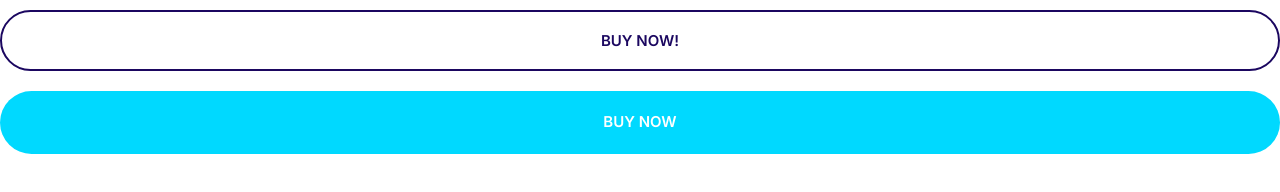
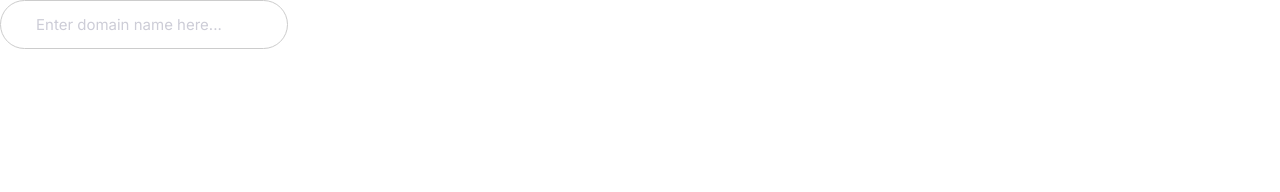
Before and after one commit to uterzic/moshifywebsite, a plain HTML site: page index.html in a window 1280 px wide. Drawn offline with Linux system fonts and the light colour scheme.

Commit message:
Defined input element look

```diff
--- a/css/styles.css
+++ b/css/styles.css
@@ -239,3 +239,24 @@ a {
         font-size: 1.5rem;
     }
 }
+
+/* Inputs */
+.input {
+    padding: 1.5rem 3.5rem;
+    border: 1px solid #ccc;
+    border-radius: 30px;
+    outline: 0;
+    color: var(--color-headings);
+    font-size: 2rem;
+}
+
+::placeholder {
+    color: #cdcdd7;
+}
+
+@media screen and (min-width: 1024px)
+{
+    .input {
+        font-size: 1.5rem;
+    }
+}
--- a/index.html
+++ b/index.html
@@ -8,7 +8,6 @@
     <link rel="stylesheet" href="css/styles.css">
 </head>
 <body>
-    <button class="btn btn--outline btn--block">Buy now!</button>
-    <a href="#" class="btn btn--secondary btn--block">Buy now</a>
+    <input type="text" class="input" placeholder="Enter domain name here...">
 </body>
 </html>
```
Also changed, not shown: components/buttons.html (added, +2 -0 lines).
